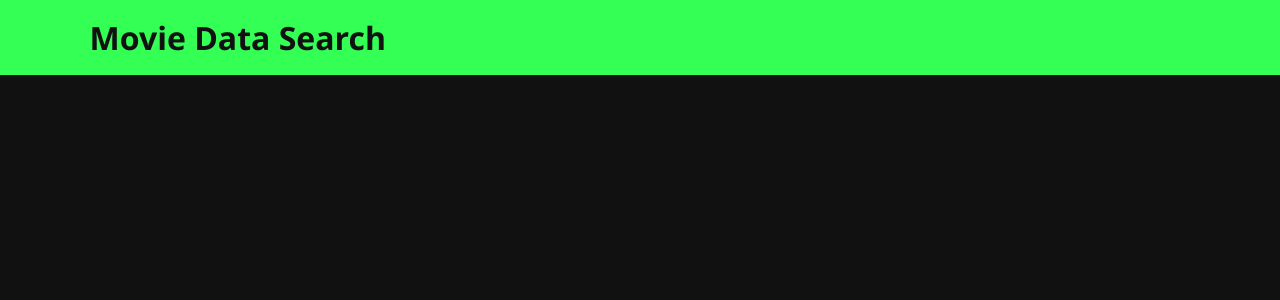
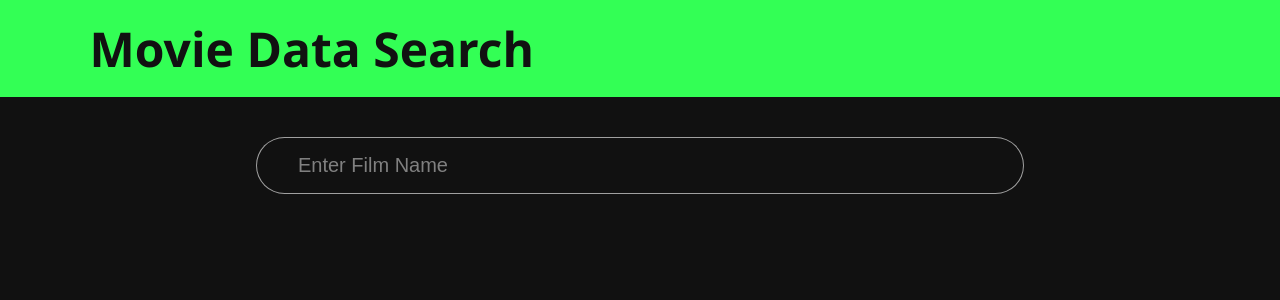
Before and after one commit to N-eeraj/movie-search, a React (Create React App) app: page / in a window 1280 px wide. Shown: the top 300 px of the page. Built offline with nearby package versions, Linux system fonts and the light colour scheme.

Commit message:
added responsive seachbar

```diff
--- a/package.json
+++ b/package.json
@@ -1,4 +1,5 @@
 {
+  "homepage": "https://n-eeraj.github.io/movie-react-omdb",
   "name": "react-movie-omdb",
   "version": "0.1.0",
   "private": true,
@@ -12,6 +13,8 @@
     "web-vitals": "^1.1.2"
   },
   "scripts": {
+    "predeploy": "npm run build",
+    "deploy": "gh-pages -d build",
     "start": "react-scripts start",
     "build": "react-scripts build",
     "test": "react-scripts test",
@@ -34,5 +37,8 @@
       "last 1 firefox version",
       "last 1 safari version"
     ]
+  },
+  "devDependencies": {
+    "gh-pages": "^3.2.3"
   }
 }
--- a/src/App.css
+++ b/src/App.css
@@ -1,12 +1,16 @@
 *{
   margin: 0;
   padding: 0;
+  outline: none;
   box-sizing: border-box;
 }
 
 body{
   background-color: #111;
 }
+
+
+/* mobile portrait */
 
 .title{
   padding: 1.5vh 0;
@@ -18,6 +22,31 @@ body{
   font-weight: 700;
 }
 
+.search-bar{
+  width: 95vw;
+  margin: 3vh 2.5vw;
+  padding: 2.5% 4%;
+  background-color: #111;
+  color: #3F59;
+  font-size: 0.8rem;
+  border: 1px solid #FFF9;
+  border-radius: 5px;
+}
+.search-bar:hover{
+  border: 1px solid #FFFC;
+}
+.search-bar::placeholder{
+  color: #FFF7;
+}
+.search-bar:focus{
+  color: #3F5A;
+  border: 1px solid #3F59;
+  transition: 0.5s;
+}
+
+
+/* small mobile lanscape */
+
 @media (min-width: 548px) and (orientation: landscape)
 {
   .title{
@@ -25,7 +54,16 @@ body{
     padding: 2vh 0;
     padding-left: 7vw;
   }
+
+  .search-bar{
+    margin: 5vh 2.5vw;
+    padding: 2% 3.2%;
+    font-size: 0.8rem;
+  }
 }
+
+
+/* large mobile lanscape */
 
 @media (min-width: 768px) and (orientation: landscape)
 {
@@ -34,23 +72,52 @@ body{
   }
 }
 
+
+/* tablet portrait */
+
 @media (min-width: 768px) and (orientation: portrait)
 {
   .title{
     font-size: 2.5rem;
   }
+
+  .search-bar{
+    width: 80vw;
+    margin: 3vh 10vw;
+    padding: 2% 3.2%;
+    font-size: 1.2rem;
+  }
 }
 
-@media (min-width: 1440px)
+
+/* tablet landscape & laptop */
+
+@media (min-width: 1024px)
 {
   .title{
     font-size: 3rem;
   }
+
+  .search-bar{
+    width: 60vw;
+    margin: 5vh 20vw;
+    padding: 2vh 3.2%;
+    font-size: 1.25rem;
+    border-radius: 30px;
+  }
 }
+
+
+/* larger screen */
 
 @media (min-width: 2560px)
 {
   .title{
     font-size: 3.6rem;
   }
+
+  .search-bar{
+    padding: 0.25% 3.2%;
+    font-size: 1.5rem;
+  }
 }
--- a/src/App.js
+++ b/src/App.js
@@ -2,11 +2,15 @@ import './App.css';
 
 function App() {
 
-  let apiKey = "a6326b75";
+  // apiKey = "a6326b75";
 
   return (
     <div className="App">
+
       <h1 className="title">Movie Data Search</h1>
+
+      <input type="search" placeholder="Enter Film Name" className="search-bar"/>
+
     </div>
   );
 }
```
Also changed, not shown: 1 other file (tests, documents, lock files or other folders).
